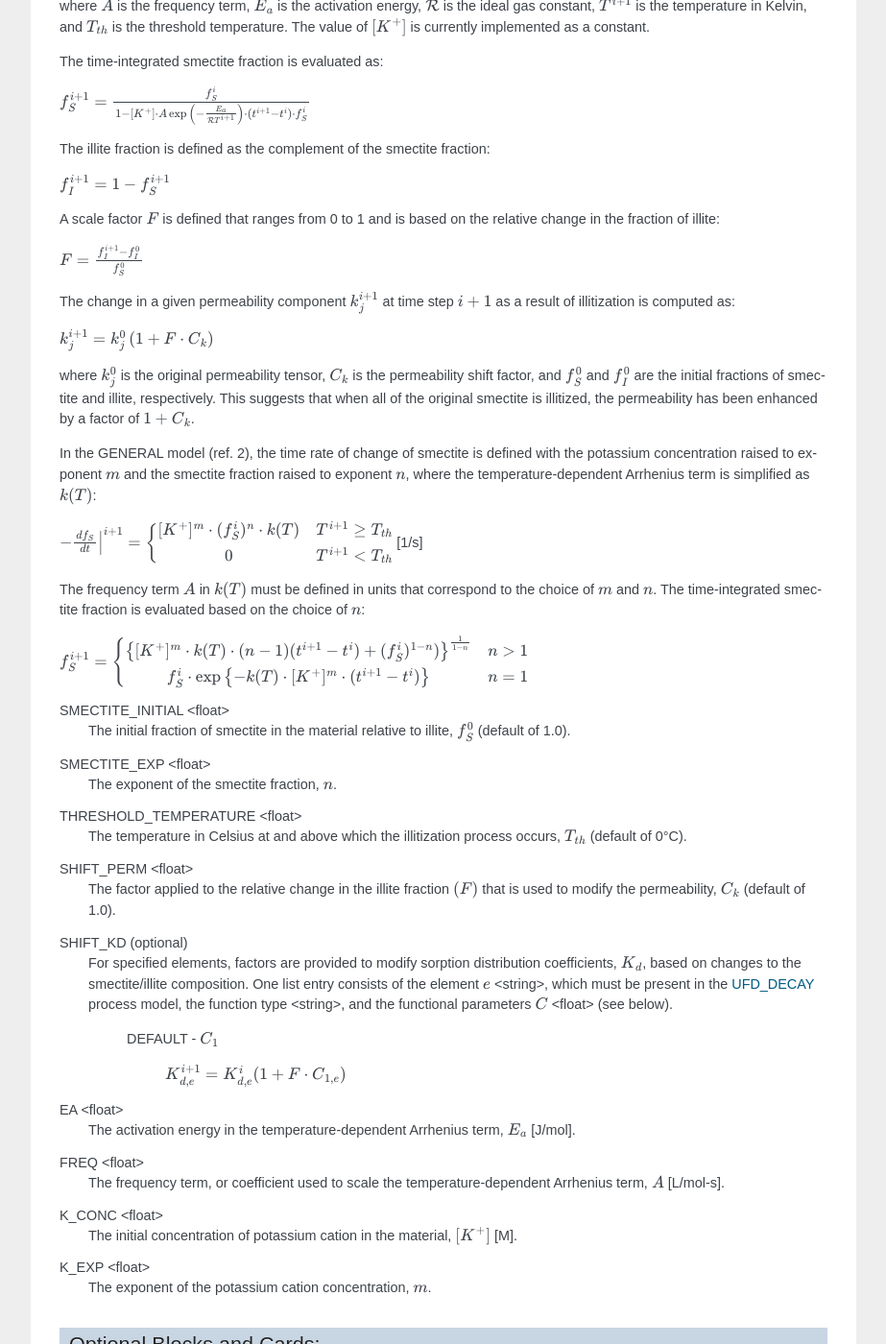
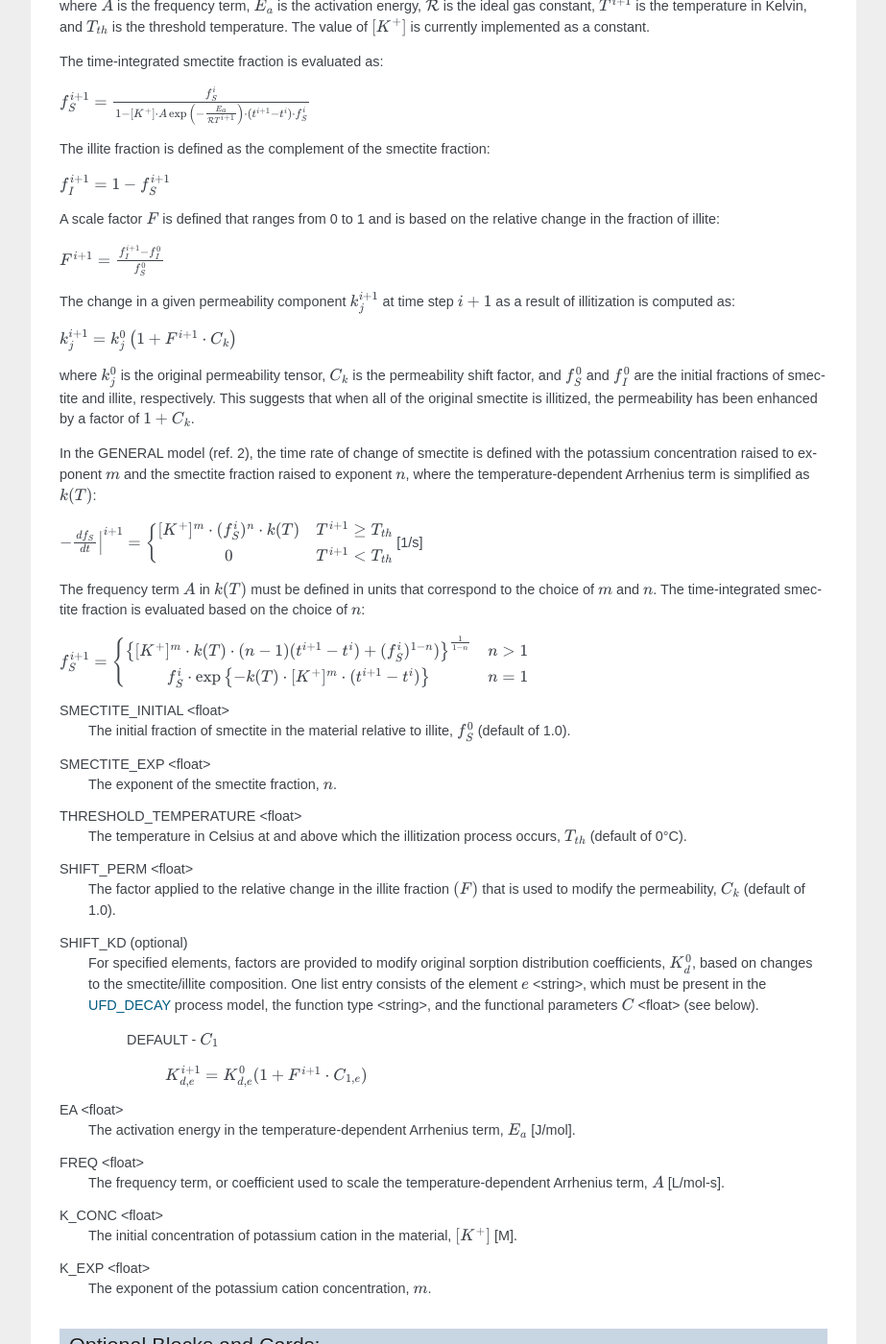
Before and after one commit to Miracloon/pflotran-documentation, a Sphinx documentation site: the page built from source/user_guide/cards/subsurface/illitization.rst, in a window 1280 px wide and 1400 px high, scrolled down 1052 px. Shown: the whole window at 96% size, without its empty margins (318-1241 px from the left). Built offline with Sphinx 7.4.7, drawn with Linux system fonts in a browser that asks for light colours.

Commit message:
DPC-42: Added superscript notation to F. Revised kd formula to reference original kd.

```diff
--- a/source/user_guide/cards/subsurface/illitization.rst
+++ b/source/user_guide/cards/subsurface/illitization.rst
@@ -61,11 +61,11 @@ The illite fraction is defined as the complement of the smectite fraction:
 
 A scale factor :math:`F` is defined that ranges from 0 to 1 and is based on the relative change in the fraction of illite:
 
-:math:`F= \frac{f_{I}^{i+1}-f_{I}^{0}}{f_{S}^{0}}`
+:math:`F^{i+1}= \frac{f_{I}^{i+1}-f_{I}^{0}}{f_{S}^{0}}`
 
 The change in a given permeability component :math:`k_{j}^{i+1}` at time step :math:`i+1` as a result of illitization is computed as:
 
-:math:`k_{j}^{i+1}=k_{j}^{0}\left(1+F\cdot C_{k}\right)`
+:math:`k_{j}^{i+1}=k_{j}^{0}\left(1+F^{i+1}\cdot C_{k}\right)`
 
 where :math:`k_{j}^{0}` is the original permeability tensor, :math:`C_{k}` is the permeability shift factor, and :math:`f_{S}^{0}` and :math:`f_{I}^{0}` are the initial fractions of smectite and illite, respectively. This suggests that when all of the original smectite is illitized, the permeability has been enhanced by a factor of :math:`1+ C_{k}`.
 
@@ -90,11 +90,11 @@ SHIFT_PERM <float>
  The factor applied to the relative change in the illite fraction :math:`(F)` that is used to modify the permeability, :math:`C_{k}` (default of 1.0).
 
 SHIFT_KD (optional)
- For specified elements, factors are provided to modify sorption distribution coefficients, :math:`K_{d}`, based on changes to the smectite/illite composition. One list entry consists of the element :math:`e` <string>, which must be present in the :ref:`ufd-decay-card` process model, the function type <string>, and the functional parameters :math:`C` <float> (see below).
+ For specified elements, factors are provided to modify original sorption distribution coefficients, :math:`K_{d}^{0}`, based on changes to the smectite/illite composition. One list entry consists of the element :math:`e` <string>, which must be present in the :ref:`ufd-decay-card` process model, the function type <string>, and the functional parameters :math:`C` <float> (see below).
 
    DEFAULT - :math:`C_{1}`
 
-     :math:`K_{d,e}^{i+1} = K_{d,e}^{i}(1 + F\cdot C_{1,e})`
+     :math:`K_{d,e}^{i+1} = K_{d,e}^{0}(1 + F^{i+1}\cdot C_{1,e})`
 
 EA <float>
   The activation energy in the temperature-dependent Arrhenius term, :math:`E_{a}` [J/mol].
```
